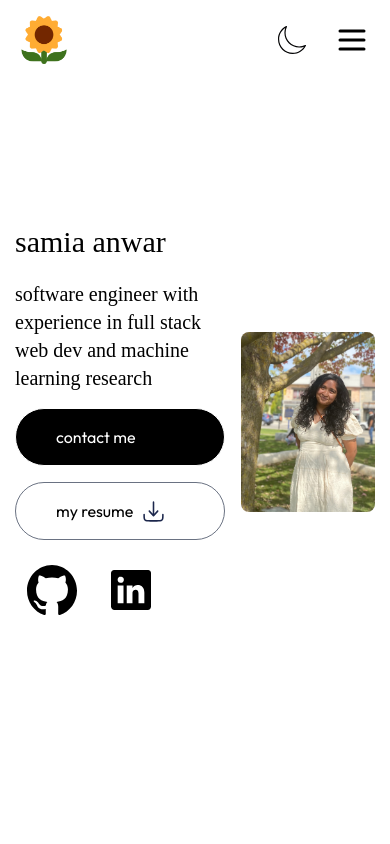
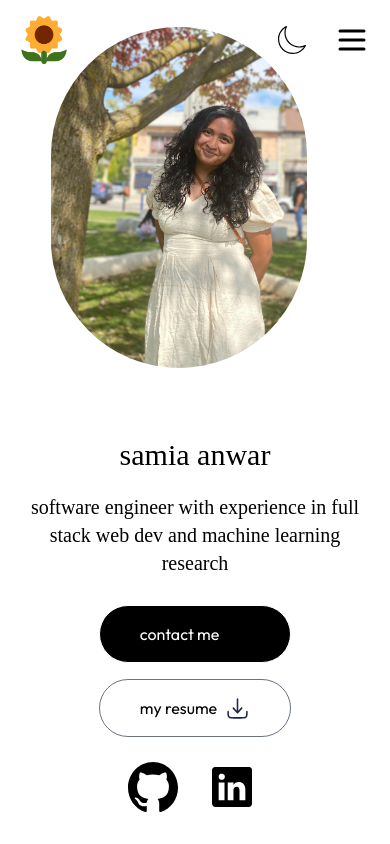
Before and after one commit to SamiaAnwar/portfolio, a Next.js app: page / in a window 390 px wide. Shown: the top 844 px of the page. Built offline with nearby package versions, Linux system fonts and the light colour scheme; a web font is replaced by a local one.

Commit message:
formated for mobile

```diff
--- a/app/components/Header.tsx
+++ b/app/components/Header.tsx
@@ -5,12 +5,15 @@ import { relative } from "path";
 
 export const Header=() => {
     return (
-        <div className="w-12/13 max-w-3xl mx-auto h-screen flex flex-col flex-row items-center justify-center gap-4 grid grid-cols-5">
-            <div className="col-span-3">
+        <div className=" relative w-12/13 max-w-3xl mx-auto h-screen  items-center justify-center justify-between gap-4 grid grid-cols-1 sm:grid-cols-5">
+             <div className="flex items-start xs:py-100 xs:mt-100 justify-center sm:hidden">
+                <Image src={profile.src} alt="headshot" width={1666} height={2222} className="rounded-full sm:rounded-lg w-64 h-auto"/>
+            </div>
+            <div className="col-span-3 flex flex-col items-center sm:items-start">
                 <h1 className="text-3xl sm:text-6xl lg:text-[66px] mb-5 fancy">
                     samia anwar
                 </h1>
-                <h3 className="flex items-end gap-2 text-xl md:text-2xl mb-3 fancy">
+                <h3 className="flex text-center sm:text-left gap-2 text-xl md:text-2xl mb-3 fancy">
                 software engineer with experience in full stack web dev and machine learning research
                 </h3>
                 <div className="flex flex-col sm:flex-row gap-4 mt-4 mb-5">
@@ -40,8 +43,8 @@ export const Header=() => {
                     </a>
                 </div>
             </div>
-            <div className="flex sm:flex-row h-100% w-100% col-span-2">
-                <Image src={profile.src} alt="headshot" width={1666} height={2222} className="rounded-lg"/>
+            <div className="flex justify-center hidden sm:block sm:justify-end col-span-2">
+                <Image src={profile.src} alt="headshot" width={1666} height={2222} className="rounded-full sm:rounded-lg w-32 sm:w-48 md:w-64 lg:w-80 xl:w-96 h-auto"/>
             </div>
 
         </div>
```
